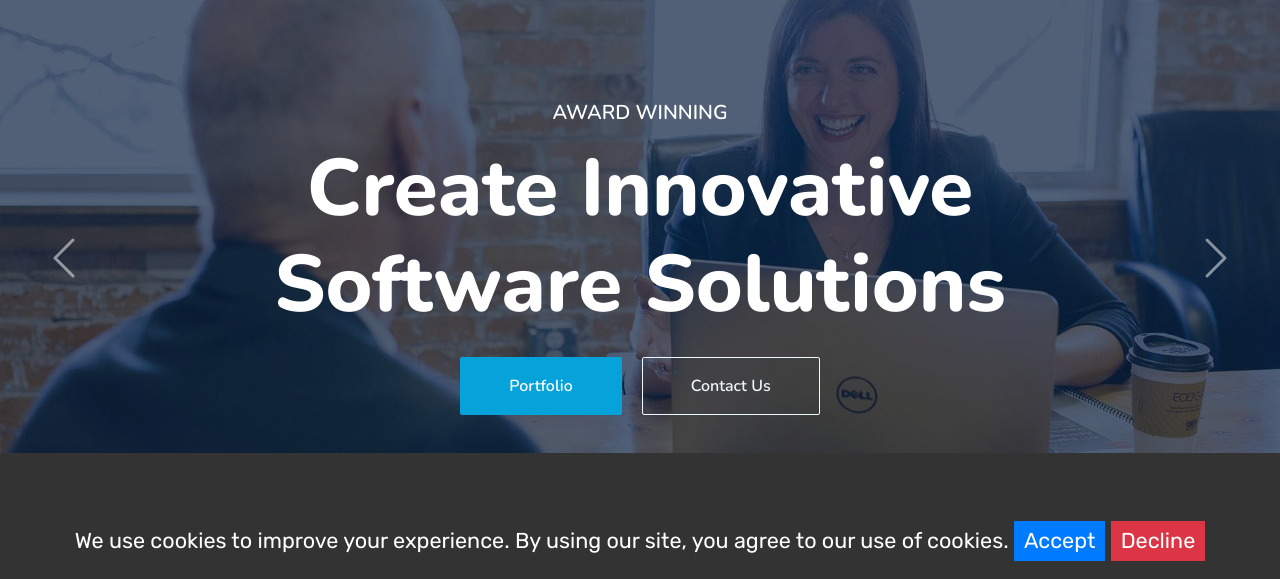
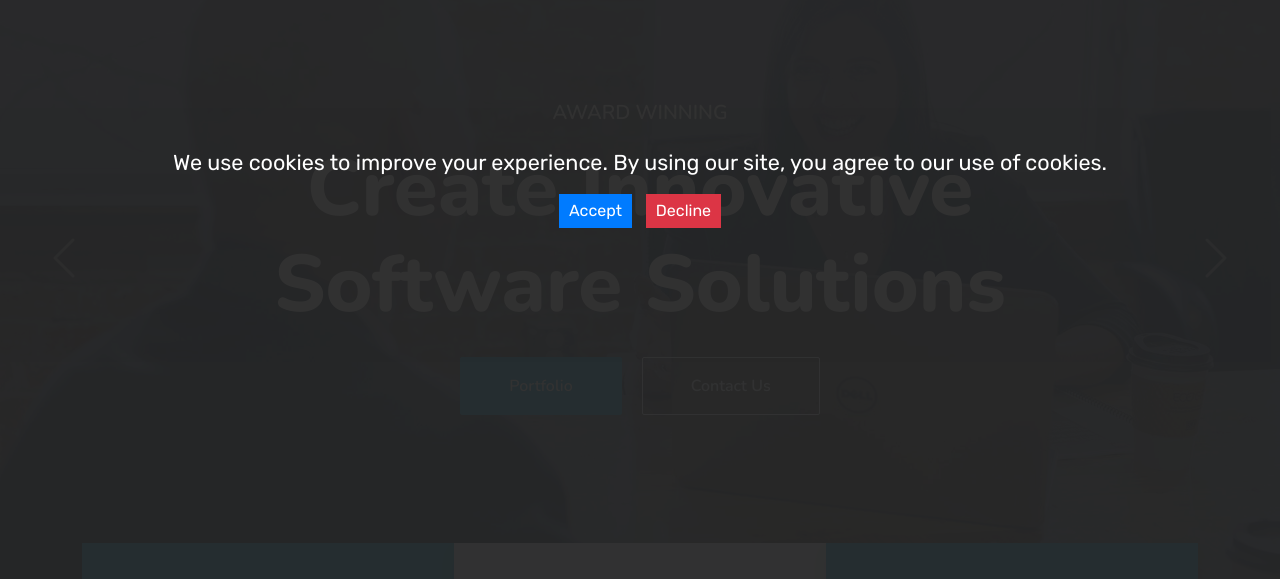
Before and after one commit to RaevenTech/Skanda1, a plain HTML site: page index.html in a window 1280 px wide. Shown: the part 147-726 px from the top of the page. Drawn offline with nearby package versions, Linux system fonts and the light colour scheme.

Commit message:
cookie consent

```diff
--- a/index.html
+++ b/index.html
@@ -43,13 +43,19 @@
     <!-- Spinner End -->
 
     <!-- Cookie Consent Banner -->
-    <div id="cookie-banner" style="position: fixed; bottom: 0; width: 100%; height:200px; background: #333; color: white; padding: 20px; text-align: center;  z-index: 100;">
-      <p class="pt-5 text" style="font-size: 1.35rem;">
+    <div id="cookie-banner" style="position: fixed; bottom: 0; width: 100%; height:100%; background: #333333ab; color: white; padding: 20px; text-align: center;  z-index: 100;">
+      <p class="cookie-text" style="font-size: 1.35rem; margin-top: 275px">
         We use cookies to improve your experience. By using our site, you agree to our use of cookies.
-      <button onclick="acceptCookies()" style="background: #007bff; color: white; border: none; padding: 5px 10px; cursor: pointer;">Accept</button>
-      <button onclick="declineCookies()" style="background: #dc3545; color: white; border: none; padding: 5px 10px; cursor: pointer;">Decline</button>
-    </p>
-</div>
+      </p>
+      <button onclick="acceptCookies()" style="background: #007bff; color: white; border: none; padding: 5px 10px; cursor: pointer; margin-right: 5px;">Accept</button>
+      <button onclick="declineCookies()" style="background: #dc3545; color: white; border: none; padding: 5px 10px; cursor: pointer; margin-left: 5px;">Decline</button>
+    </div>
+    <!-- Cookie Consent Banner End -->
+
+    <!-- Overlay to disable the main page -->
+    <div id="page-overlay" style="position: fixed; top: 0; left: 0; width: 100%; height: 100%; background: #090909d6; z-index: 99;"></div>
+    <!-- Overlay to disable the main page End -->
+
 
     <!-- Topbar Start -->
     <div class="container-fluid bg-dark px-5 d-none d-lg-block">
--- a/js/main.js
+++ b/js/main.js
@@ -145,6 +145,7 @@ document.addEventListener('DOMContentLoaded', function() {
         document.cookie = name + "=" + value + ";" + expires + ";path=/";
     }
 
+
     // Function to get a cookie
     function getCookie(name) {
         const cookies = document.cookie.split(';');
@@ -162,6 +163,7 @@ document.addEventListener('DOMContentLoaded', function() {
         const consent = getCookie("cookieConsent");
         if (!consent) {
             document.getElementById("cookie-banner").style.display = "block";
+            document.getElementById("page-overlay").style.display = "block";
         }
     }
 
@@ -169,12 +171,14 @@ document.addEventListener('DOMContentLoaded', function() {
     function acceptCookies() {
         setCookie("cookieConsent", "accepted", 365);
         document.getElementById("cookie-banner").style.display = "none";
+        document.getElementById("page-overlay").style.display = "none";
     }
 
     // Function to decline cookies
     function declineCookies() {
         setCookie("cookieConsent", "declined", 365);
         document.getElementById("cookie-banner").style.display = "none";
+        document.getElementById("page-overlay").style.display = "none";
     }
 
     // Check cookie consent on page load
```
